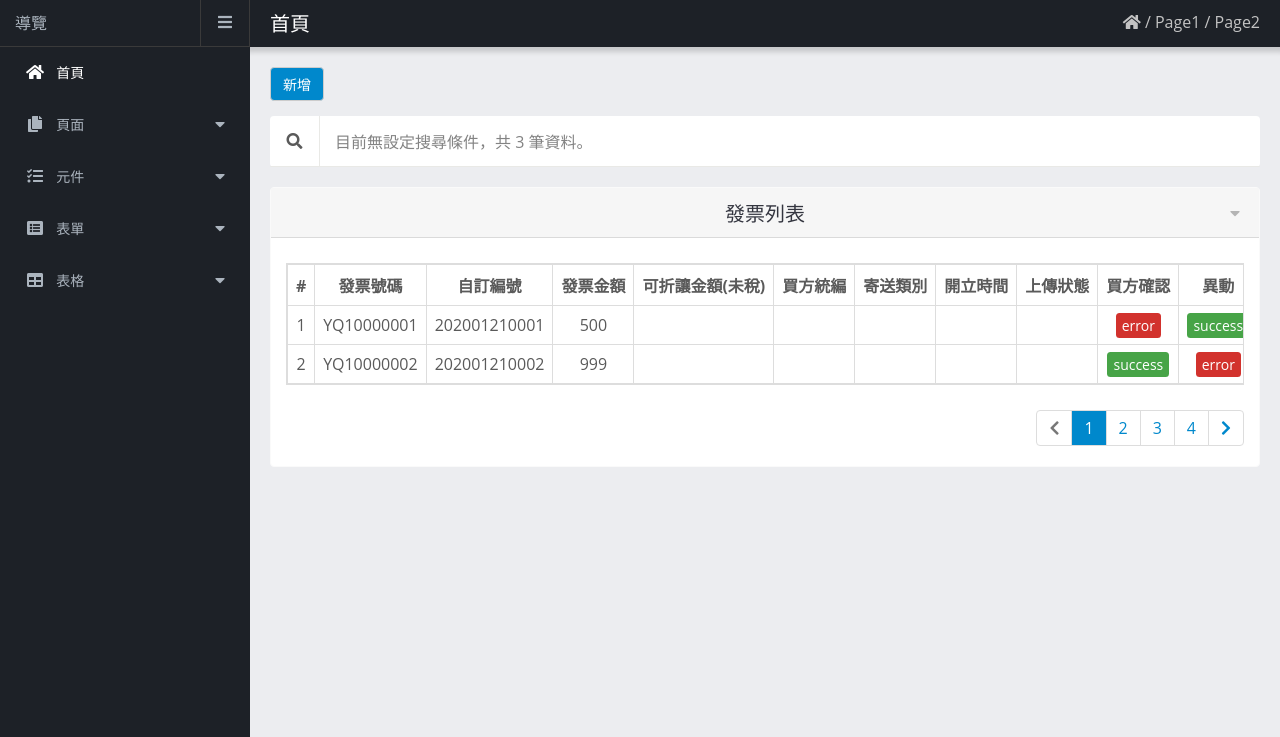
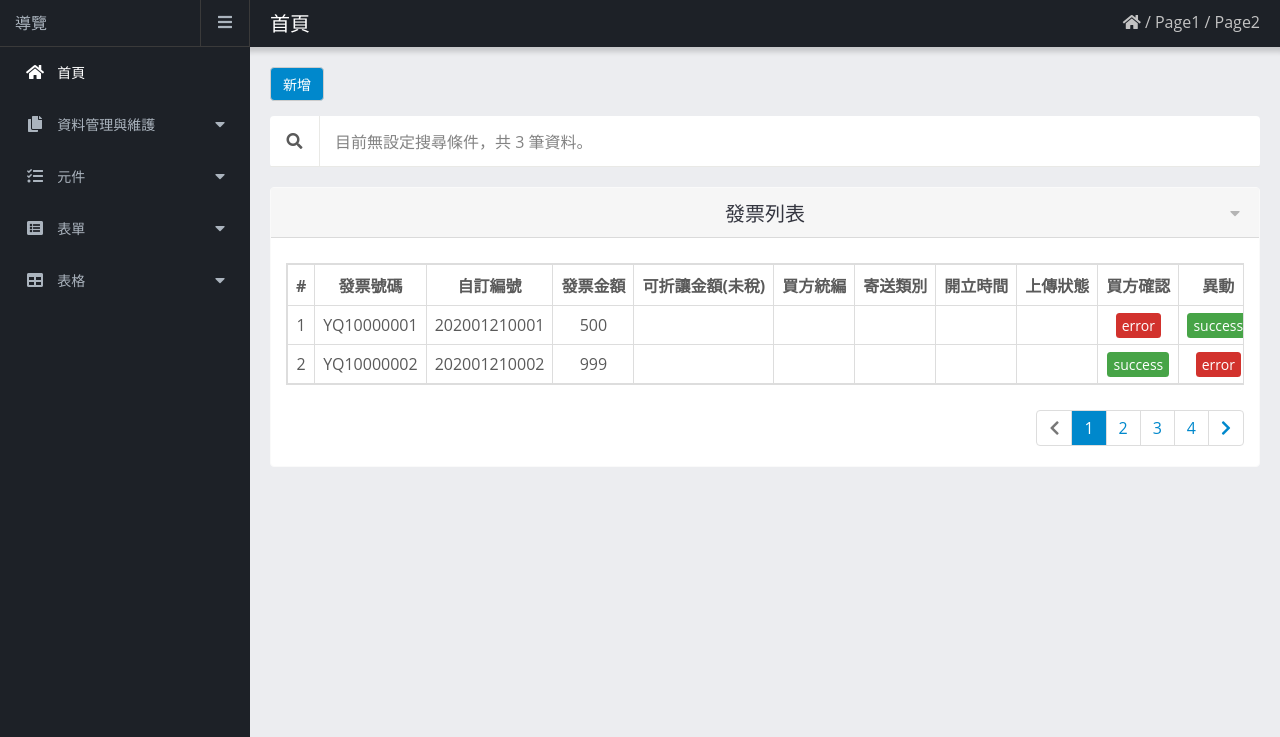
Before and after one commit to alan1912/myCMS, a plain HTML site: page index.html in a window 1280 px wide. Shown: the part 63-800 px from the top of the page. Drawn offline with Linux system fonts and the light colour scheme.

Commit message:
修正選單

```diff
--- a/index.html
+++ b/index.html
@@ -48,15 +48,15 @@
                             </a>
                         </li>
                         <li onclick="showMenu(this);">
-                            <a href="#" data-title="頁面">
+                            <a href="#" data-title="資料管理與維護">
                                 <i class="fa fa-copy"></i>
                             </a>
                             <ul>
                                 <li>
-                                    <a href="login.html" data-title="登入"></a>
+                                    <a href="login.html" data-title="交易對象資料設定"></a>
                                 </li>
                                 <li>
-                                    <a href="sigin.html" data-title="註冊"></a>
+                                    <a href="sigin.html" data-title="發票字軌設定"></a>
                                 </li>
                                 <li>
                                     <a href="404.html" data-title="404"></a>
--- a/sass/style.scss
+++ b/sass/style.scss
@@ -287,7 +287,7 @@ header {
                             text-align: center;
                         }
                         &:after {
-                            margin-left: 0.5em;
+                            margin-left: 8px;
                             content: attr(data-title);
                             font-size: 14px;
                             margin-top: 10px;
@@ -323,7 +323,7 @@ header {
                             > li {
                                 text-align: left;
                                 > a {
-                                    padding: 6px 15px 6px 50px;
+                                    padding: 10px 25px 10px 50px;
                                 }
                                 &.active > a {
                                     color: $menuActiveColor;
```
Also changed, not shown: stylesheets/style.css.
